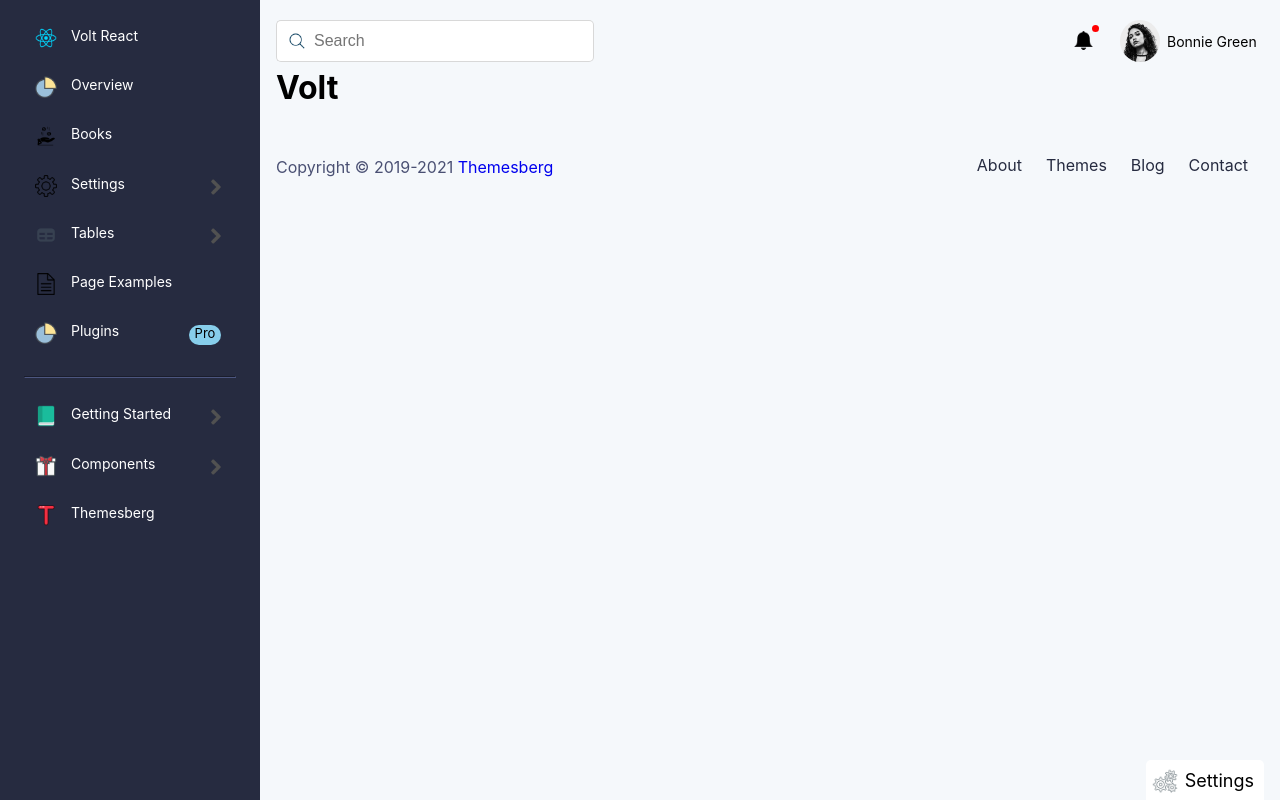
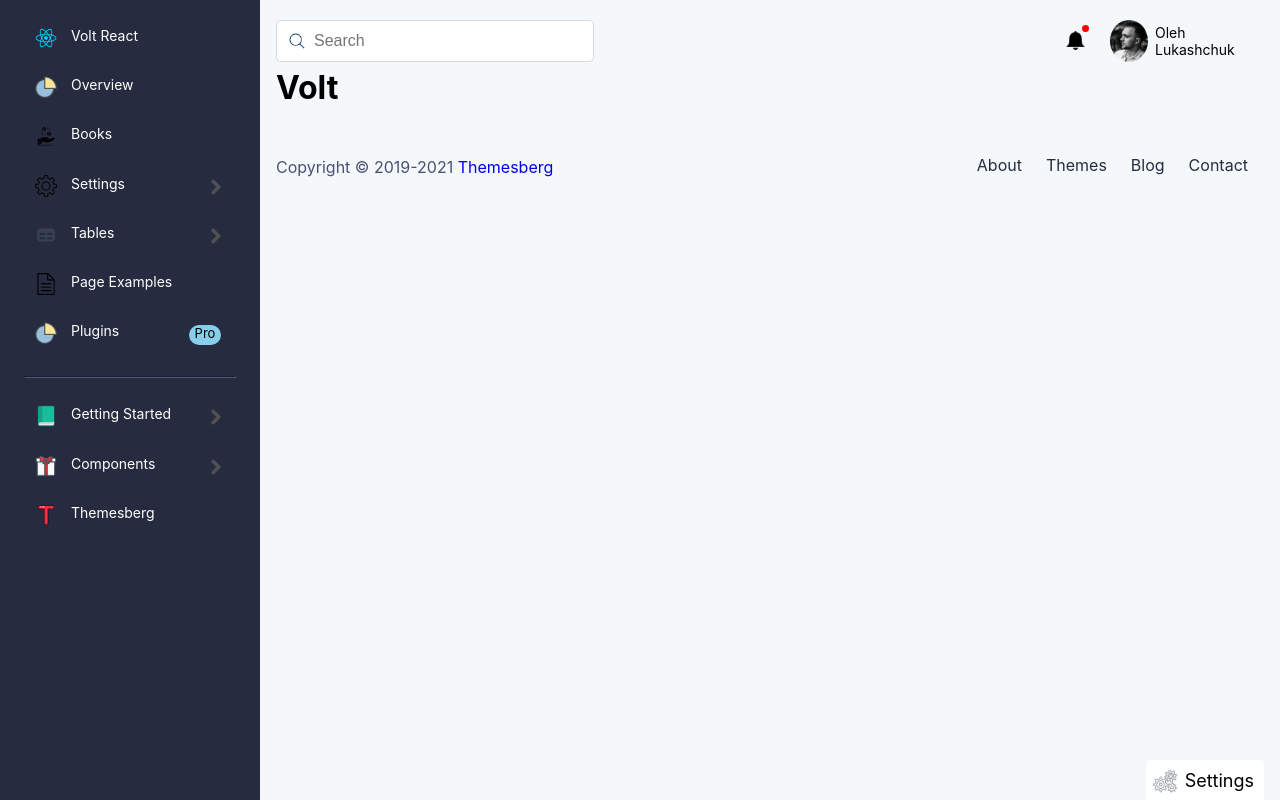
Before and after one commit to OlehLukashchuk/React_Project, a React (Create React App) app: page / in a window 1280 px wide. Built offline with nearby package versions, Linux system fonts and the light colour scheme.

Commit message:
user img'

```diff
--- a/src/components/Header/header.css
+++ b/src/components/Header/header.css
@@ -7,7 +7,7 @@ header {
 }
 
 .rightHeader {
-  width: 193px;
+  width: 201px;
   height: 42px;
   display: flex;
   align-items: center;
@@ -38,8 +38,10 @@ header {
 .headerImg {
   width: 40px;
   height: 100%;
-  background-image: url(../Header/header_img/profile-picture-3.9a250e5c.jpg);
-  background-size: cover;
+  background-image: url(../Pages/SettingPage//settings_img/user.jpg);
+  background-size: 200px;
+  background-position-x: -67px;
+  background-position-y: -47px;
   background-repeat: no-repeat;
   border-radius: 50%;
   margin-right: 7px;
--- a/src/components/Header/header.js
+++ b/src/components/Header/header.js
@@ -9,7 +9,7 @@ function Header() {
       <div className="rightHeader">
         <div className="bellLogo"></div>
         <div className="headerImg"></div>
-        <span>Bonnie Green</span>
+        <span>Oleh Lukashchuk</span>
       </div>
     </header>
   );
```
